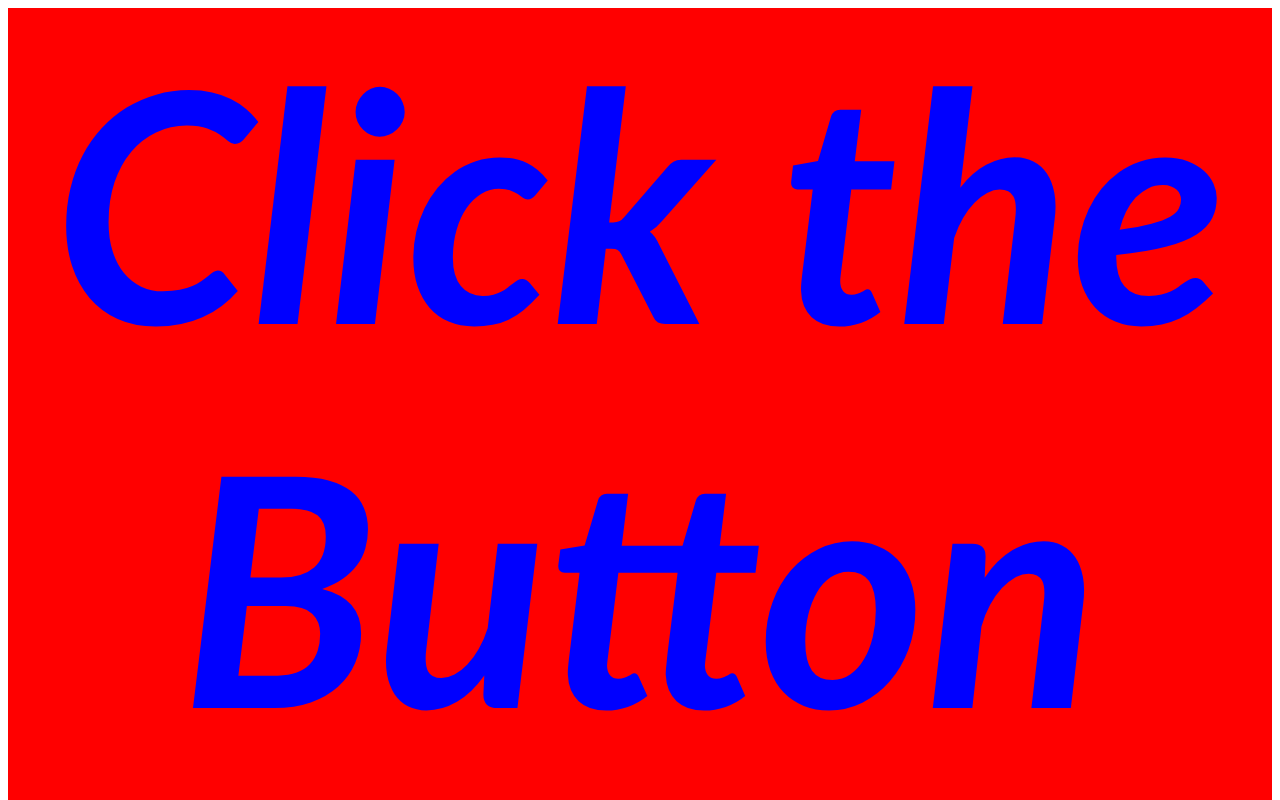
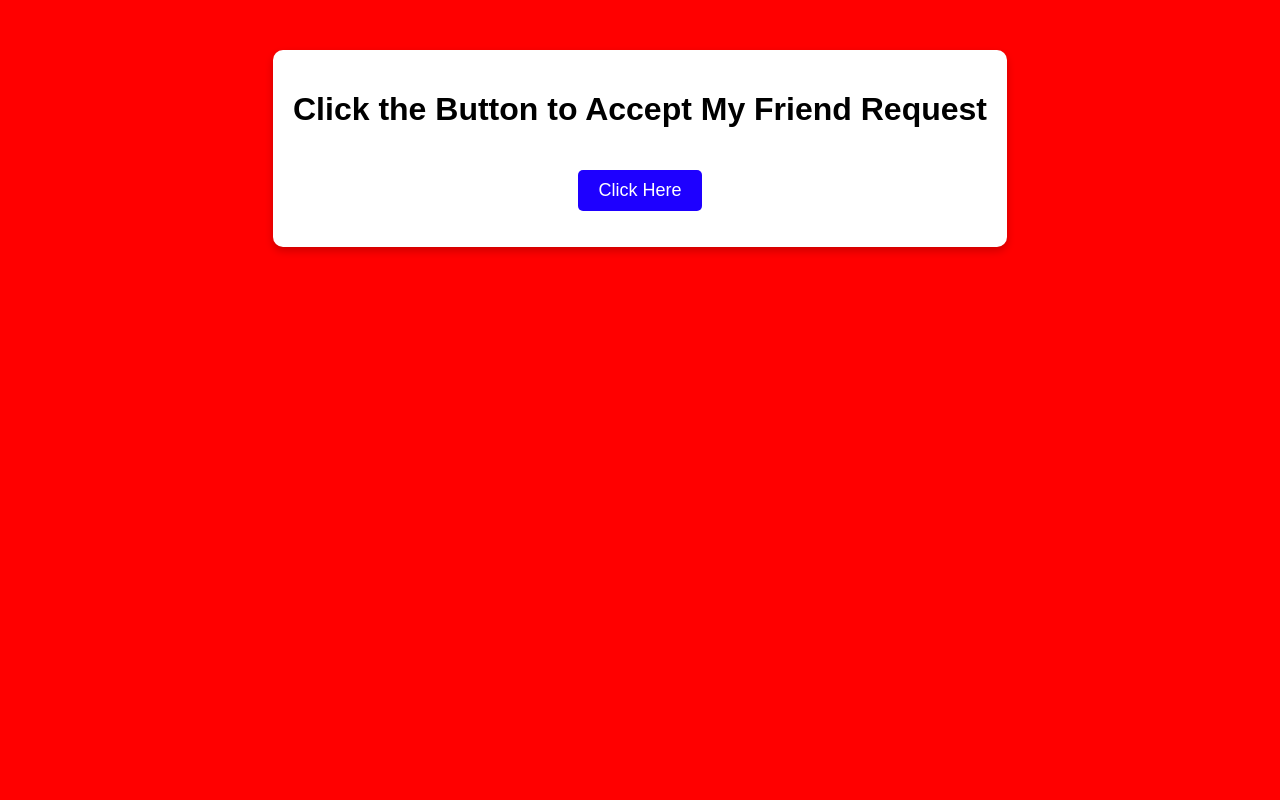
Before and after one commit to Bhojarajperua/LocalRepo, a plain HTML site: page index.html in a window 1280 px wide. Shown: the top 800 px of the page. Drawn offline with Linux system fonts and the light colour scheme.

Commit message:
Update style.css

```diff
--- a/style.css
+++ b/style.css
@@ -1,26 +1,29 @@
-P{
-    color: red;
-    margin-top: auto;
-    flex: content;
-    font-size:2000%;
-    font-weight: 900;
-    height: fit-content;
+body {
+    font-family: Arial, sans-serif;
     text-align: center;
-    font-style: italic;
-    font-family: 'Gill Sans', 'Gill Sans MT', Calibri, 'Trebuchet MS', sans-serif;
-    background-color: blue;
-    touch-action:manipulation;
+    margin: 50px;
+    background-color: #ff0000;
 }
-h1{
-    color: blue;
-    margin-top: auto;
-    flex: content;
-    font-size:2000%;
-    font-weight: 900;
-    height: fit-content;
-    text-align: center;
-    font-style: italic;
-    font-family: 'Gill Sans', 'Gill Sans MT', Calibri, 'Trebuchet MS', sans-serif;
-    background-color:red;
-    touch-action:manipulation;
+
+.container {
+    background: rgb(255, 255, 255);
+    padding: 20px;
+    border-radius: 10px;
+    box-shadow: 0 4px 8px rgba(0, 0, 0, 0.2);
+    display: inline-block;
 }
+
+button {
+    background: rgb(30, 0, 255);
+    color: rgb(255, 255, 255);
+    padding: 10px 20px;
+    font-size: 18px;
+    border: none;
+    cursor: pointer;
+    border-radius: 5px;
+    margin-top: 20px;
+}
+
+button:hover {
+    background: darkred;
+}
```
